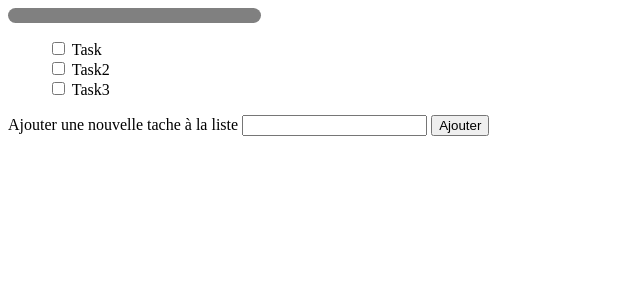
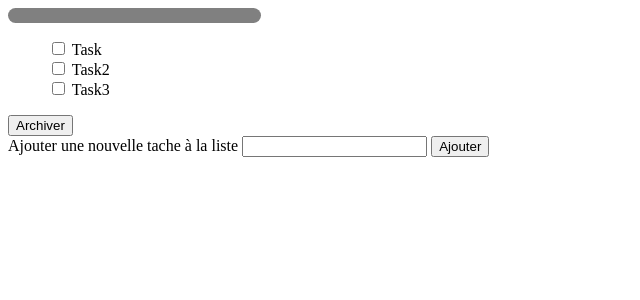
Before and after one commit to kevintsi/TodoList-Flask, a Flask app: page / in a window 1280 px wide. Shown: the top 300 px of the page, without its empty margins (0-640 px from the left). Run offline with Flask 2, Linux system fonts and the light colour scheme.

Commit message:
Ajout du bouton 'archiver'

```diff
--- a/front/templates/todo_list/todo_list.htm
+++ b/front/templates/todo_list/todo_list.htm
@@ -12,21 +12,28 @@
         <div style="height:15px; width:20%; background-color:gray; border-radius:30px">
             <div id="progress" style="height:15px; width:0%;border-radius:30px; text-align:center; color: white"></div>
         </div>
+
+        <form action={{url_for("delete_task")}} method="POST">
             <ol style="list-style-type:none">
             {% for todo in todos %}
                     <li>
-                    <input type="checkbox" class='task_check' onchange='handleChange(this)'id={{todo.id}} name="task" value={{todo.task}}>
+                        <input type="checkbox" onchange='handleChange(this)' id={{todo.id}} name="task" value={{todo.id}}>
                         <label id=task{{todo.id}} for={{todo.id}}>{{todo.task}}</label><br>
                     </li>
             {% else %}
                 <div>Pas de tâche</div>
             {% endfor %}
             </ol>
+                <input type="submit" value="Archiver"/>
+        </form>
+
         <form action={{url_for("add_task")}} method="POST">
             <label>Ajouter une nouvelle tache à la liste</label>
-            <input type="textarea" name="task"/>
+            <input type="textarea" name="new_task"/>
             <input type="submit" value="Ajouter"/>
         </form>
+
+
         <script src={{url_for('static', filename='script.js')}}></script>
     </body>
 
```
Lines whose indentation alone changed are shown as unchanged.
